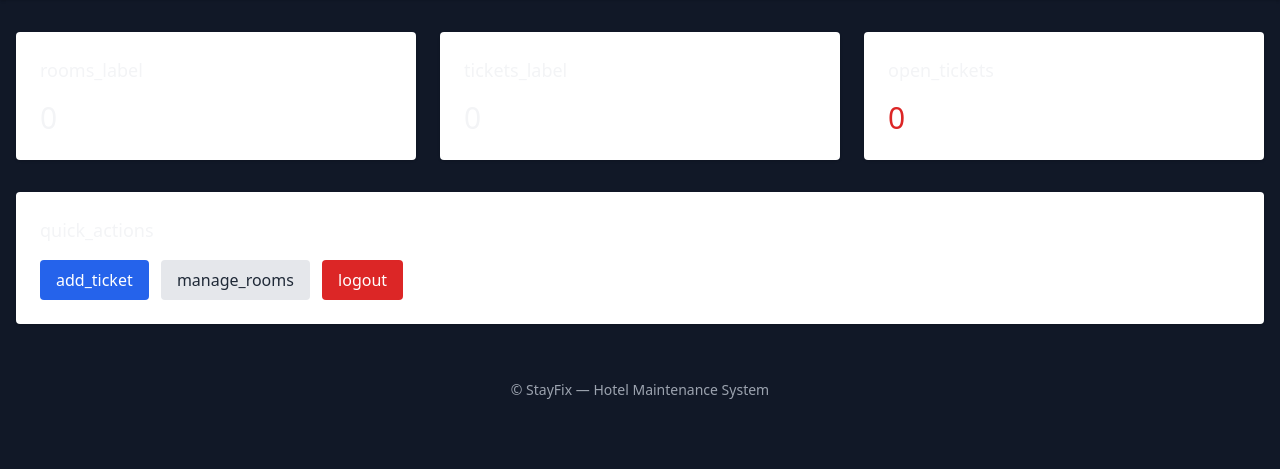
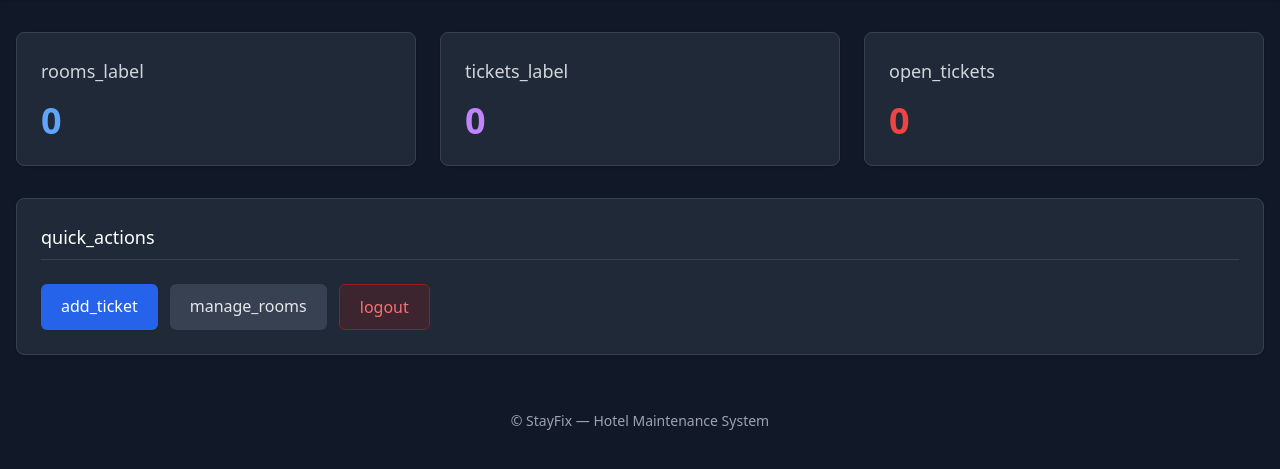
Before and after one commit to HIBARI102/Web_with_Flask, a Flask app: page / in a window 1280 px wide. Shown: the part 60-529 px from the top of the page. Run offline with Flask 3, Linux system fonts and the light colour scheme; the visitor is signed in with stand-in values (Sample User, id 1); data that the repository does not hold is empty; some libraries are stand-ins or nearby versions.

Commit message:
style: add dark mode support to dashboard page

```diff
--- a/app/templates/main/dashboard.html
+++ b/app/templates/main/dashboard.html
@@ -2,31 +2,47 @@
 
 {% block content %}
 <div class="grid grid-cols-1 md:grid-cols-3 gap-6">
-  <div class="bg-white p-6 rounded shadow">
-    <h2 class="text-lg font-medium">{{ t('rooms_label') }}</h2>
-    <p class="text-3xl mt-4">{{ total_rooms }}</p>
+  <div class="bg-white dark:bg-gray-800 p-6 rounded-lg shadow border border-gray-100 dark:border-gray-700 transition-colors">
+    <h2 class="text-lg font-medium text-gray-700 dark:text-gray-300">{{ t('rooms_label') }}</h2>
+    <p class="text-4xl font-bold mt-4 text-blue-600 dark:text-blue-400">{{ total_rooms }}</p>
   </div>
-  <div class="bg-white p-6 rounded shadow">
-    <h2 class="text-lg font-medium">{{ t('tickets_label') }}</h2>
-    <p class="text-3xl mt-4">{{ total_tickets }}</p>
+
+  <div class="bg-white dark:bg-gray-800 p-6 rounded-lg shadow border border-gray-100 dark:border-gray-700 transition-colors">
+    <h2 class="text-lg font-medium text-gray-700 dark:text-gray-300">{{ t('tickets_label') }}</h2>
+    <p class="text-4xl font-bold mt-4 text-purple-600 dark:text-purple-400">{{ total_tickets }}</p>
   </div>
-  <div class="bg-white p-6 rounded shadow">
-    <h2 class="text-lg font-medium">{{ t('open_tickets') }}</h2>
-    <p class="text-3xl mt-4 text-red-600">{{ open_tickets }}</p>
+
+  <div class="bg-white dark:bg-gray-800 p-6 rounded-lg shadow border border-gray-100 dark:border-gray-700 transition-colors">
+    <h2 class="text-lg font-medium text-gray-700 dark:text-gray-300">{{ t('open_tickets') }}</h2>
+    <p class="text-4xl font-bold mt-4 text-red-600 dark:text-red-500">{{ open_tickets }}</p>
   </div>
 </div>
 
-<div class="mt-8 bg-white p-6 rounded shadow">
-  <h3 class="text-lg font-medium">{{ t('quick_actions') }}</h3>
-  <div class="mt-4 space-x-2">
-    <a href="{{ url_for('tickets.add_ticket') }}" class="inline-block bg-blue-600 text-white px-4 py-2 rounded">{{ t('add_ticket') }}</a>
-    <a href="{{ url_for('rooms.list_rooms') }}" class="inline-block bg-gray-200 text-gray-800 px-4 py-2 rounded">{{ t('manage_rooms') }}</a>
+<div class="mt-8 bg-white dark:bg-gray-800 p-6 rounded-lg shadow border border-gray-100 dark:border-gray-700 transition-colors">
+  <h3 class="text-lg font-medium text-gray-900 dark:text-white mb-6 border-b dark:border-gray-700 pb-2">
+    {{ t('quick_actions') }}
+  </h3>
+  <div class="flex flex-wrap gap-3">
+    <a href="{{ url_for('tickets.add_ticket') }}"
+       class="inline-block bg-blue-600 hover:bg-blue-700 text-white px-5 py-2.5 rounded-md font-medium transition-all shadow-sm">
+       {{ t('add_ticket') }}
+    </a>
 
-    {# login/logout button for convenience #}
+    <a href="{{ url_for('rooms.list_rooms') }}"
+       class="inline-block bg-gray-200 dark:bg-gray-700 hover:bg-gray-300 dark:hover:bg-gray-600 text-gray-800 dark:text-gray-200 px-5 py-2.5 rounded-md font-medium transition-all shadow-sm">
+       {{ t('manage_rooms') }}
+    </a>
+
     {% if current_user.is_authenticated %}
-      <a href="{{ url_for('auth.logout') }}" class="inline-block bg-red-600 text-white px-4 py-2 rounded">{{ t('logout') }}</a>
+      <a href="{{ url_for('auth.logout') }}"
+         class="inline-block bg-red-100 dark:bg-red-900/30 text-red-600 dark:text-red-400 border border-red-200 dark:border-red-800 px-5 py-2.5 rounded-md font-medium hover:bg-red-200 dark:hover:bg-red-900/50 transition-all">
+         {{ t('logout') }}
+      </a>
     {% else %}
-      <a href="{{ url_for('auth.login') }}" class="inline-block bg-green-600 text-white px-4 py-2 rounded">{{ t('login') }}</a>
+      <a href="{{ url_for('auth.login') }}"
+         class="inline-block bg-green-600 hover:bg-green-700 text-white px-5 py-2.5 rounded-md font-medium transition-all shadow-sm">
+         {{ t('login') }}
+      </a>
     {% endif %}
   </div>
 </div>
```
